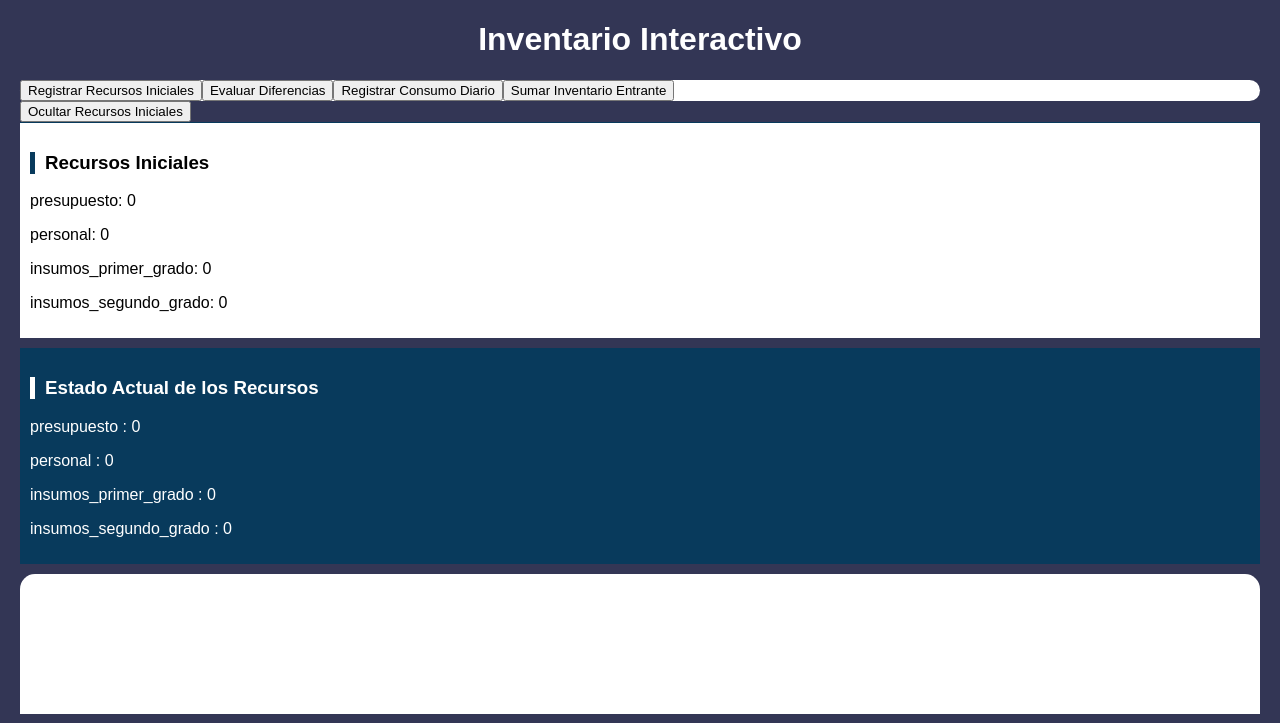
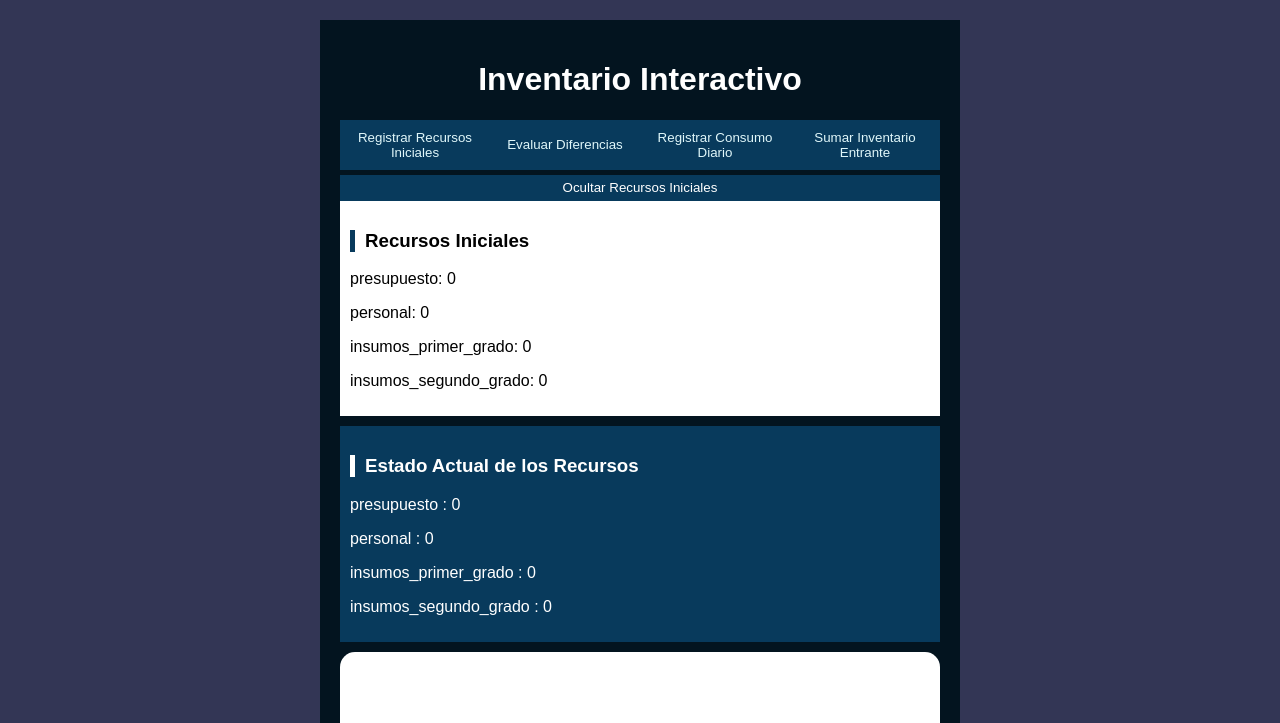
Before and after one commit to Isa-alt2000/pp_1_semestre, a plain HTML site: page index.html in a window 1280 px wide. Both pictures are taken after a click on the button "Mostrar Recursos Iniciales". Shown: the top 723 px of the page. Drawn offline with Linux system fonts and the light colour scheme.

Commit message:
Add files via upload

```diff
--- a/index.html
+++ b/index.html
@@ -3,22 +3,22 @@
 <head>
     <meta charset="UTF-8">
     <meta name="viewport" content="width=device-width, initial-scale=1.0">
-    <title>Inventario Interactivo</title>
+    <title>Inventario-URC</title>
     <link rel="stylesheet" href="style.css">
     <style>
     </style>
 </head>
 <body>
-    <div class = "container">
+    <div class = "main-container">
         <h1 id= "titulo"> Inventario Interactivo </h1>
         <div class = "button_container">
-            <button id="registrarRecursos"> Registrar Recursos Iniciales </button>
-            <button id="evaluarDiferencia"> Evaluar Diferencias </button>
-            <button id="registrarConsumo"> Registrar Consumo Diario </button>
-            <button id="sumarInventario"> Sumar Inventario Entrante </button>
+            <button class="button_1" id="registrarRecursos"> Registrar Recursos Iniciales </button>
+            <button class="button_1" id="evaluarDiferencia"> Evaluar Diferencias </button>
+            <button class="button_1" id="registrarConsumo"> Registrar Consumo Diario </button>
+            <button class="button_1" id="sumarInventario"> Sumar Inventario Entrante </button>
         </div>
 
-        <button id="mostrarRecursosIniciales" onclick="toggleRecursosIniciales()">Mostrar Recursos Iniciales</button>
+        <button class="button_2" id="mostrarRecursosIniciales" onclick="toggleRecursosIniciales()">Mostrar Recursos Iniciales</button>
         <div id="recursosIniciales" style="display: none;">
             <h3>Recursos Iniciales</h3>
         </div>
@@ -41,7 +41,7 @@
     <div class="atribution">
         <img src="https://scontent.fmex15-1.fna.fbcdn.net/v/t39.30808-6/358130849_302835582121447_6896122554896931470_n.jpg?_nc_cat=108&ccb=1-7&_nc_sid=a5f93a&_nc_eui2=AeHuf5LWEPHTlNQqE_HnFzi_HrxpAxxQXC4evGkDHFBcLizak56VQuCUYz8Xy_KQ_529HrHGb7R1wZKYKjf-NTNR&_nc_ohc=ipJmTD4hiv8Q7kNvgGI4qDq&_nc_zt=23&_nc_ht=scontent.fmex15-1.fna&_nc_gid=ASItywRxzhNyFKehu6jse_P&oh=00_AYASnFympL_BBlSKAu2EgnqE6MazGwqX2URkGJLF6vPmmQ&oe=6767C0B7">
         <p>
-            Esta herramienta fue diseñada por alumnos de primer semestre de la Universidad Rosario Castellanos como parte del Proyecto Prototípico
+            Esta herramienta fue diseñada por alumnos de primer semestre de la Universidad Rosario Castellanos como parte del Proyecto Prototípico.
         </p>
     </div>
 </footer>
--- a/script.js
+++ b/script.js
@@ -9,22 +9,25 @@ function toggleRecursosIniciales() {
     const button = document.getElementById("mostrarRecursosIniciales");
 
     if (recursosDiv.style.display === "none") {
-        recursosDiv.style.display = "block"; // Mostrar el contenedor
-        mostrarRecursosIniciales(); // Llamar a la función para mostrar los recursos
-        button.innerText = "Ocultar Recursos Iniciales"; // Cambiar el texto del botón
+        recursosDiv.style.display = "block";
+        mostrarRecursosIniciales();
+        button.innerText = "Ocultar Recursos Iniciales";
+        button.classList.add("boton-activo");
     } else {
-        recursosDiv.style.display = "none"; // Ocultar el contenedor
-        button.innerText = "Mostrar Recursos Iniciales"; // Restaurar el texto del botón
+        recursosDiv.style.display = "none";
+        button.innerText = "Mostrar Recursos Iniciales";
+        button.classList.remove("boton-activo");
     }
 }
 
-// Función para mostrar los recursos iniciales introducidos
+
+// Mostrar recurdos iniciales
 function mostrarRecursosIniciales() {
     const recursosDiv = document.getElementById("recursosIniciales");
-    recursosDiv.innerHTML = "<h3>Recursos Iniciales</h3>";  // Título
+    recursosDiv.innerHTML = "<h3>Recursos Iniciales</h3>";
     for (const [key, value] of Object.entries(recursos.iniciales)) {
-        const valorFormateado = value.toLocaleString();  // Formatear el número con comas
-        recursosDiv.innerHTML += `<p>${key}: ${valorFormateado}</p>`; // Mostrar el recurso
+        const valorFormateado = value.toLocaleString();
+        recursosDiv.innerHTML += `<p>${key}: ${valorFormateado}</p>`;
     }
 }
 
@@ -34,7 +37,7 @@ function actualizarEstado() {
 
     estadoDiv.innerHTML = "<h3>Estado Actual de los Recursos</h3>";
     for (const [key, value] of Object.entries(recursos.actuales)) {
-        const valorFormateado = value.toLocaleString();  // Formatear el número con comas
+        const valorFormateado = value.toLocaleString();
         estadoDiv.innerHTML += `<p>${key} : ${valorFormateado}</p>`;
     }
 }
@@ -83,7 +86,7 @@ function evaluarDiferencia() {
     }
 }
 
-// Muestra un formulario para registrar consumo
+// Formulario consumo
 function registrarConsumo() {
     const inputDiv = document.getElementById("input");
     inputDiv.innerHTML = "<h3>Registrar Consumo Diario</h3>";
@@ -92,8 +95,6 @@ function registrarConsumo() {
     }
     inputDiv.innerHTML += '<button onclick="guardarConsumo()">Guardar</button>';
 }
-
-// Guarda el consumo diario y actualiza los recursos
 function guardarConsumo() {
     for (const key in recursos.actuales) {
         const consumo = parseFloat(document.getElementById(key).value) || 0;
@@ -104,7 +105,7 @@ function guardarConsumo() {
     actualizarEstado();
 }
 
-// Muestra un formulario para sumar inventario
+// Formulario suma
 function sumarInventario() {
     const inputDiv = document.getElementById("input");
     inputDiv.innerHTML = "<h3>Sumar Inventario Entrante</h3>";
@@ -113,8 +114,6 @@ function sumarInventario() {
     }
     inputDiv.innerHTML += '<button onclick="guardarInventario()">Guardar</button>';
 }
-
-// Guarda el inventario sumado y actualiza los recursos
 function guardarInventario() {
     for (const key in recursos.actuales) {
         const suma = parseFloat(document.getElementById(key).value) || 0;
@@ -124,11 +123,9 @@ function guardarInventario() {
     actualizarEstado();
 }
 
-// Asigna las funciones a los botones
 document.getElementById("registrarRecursos").onclick = registrarRecursos;
 document.getElementById("evaluarDiferencia").onclick = evaluarDiferencia;
 document.getElementById("registrarConsumo").onclick = registrarConsumo;
 document.getElementById("sumarInventario").onclick = sumarInventario;
 
-// Muestra el estado inicial al cargar la página
 actualizarEstado();
```
